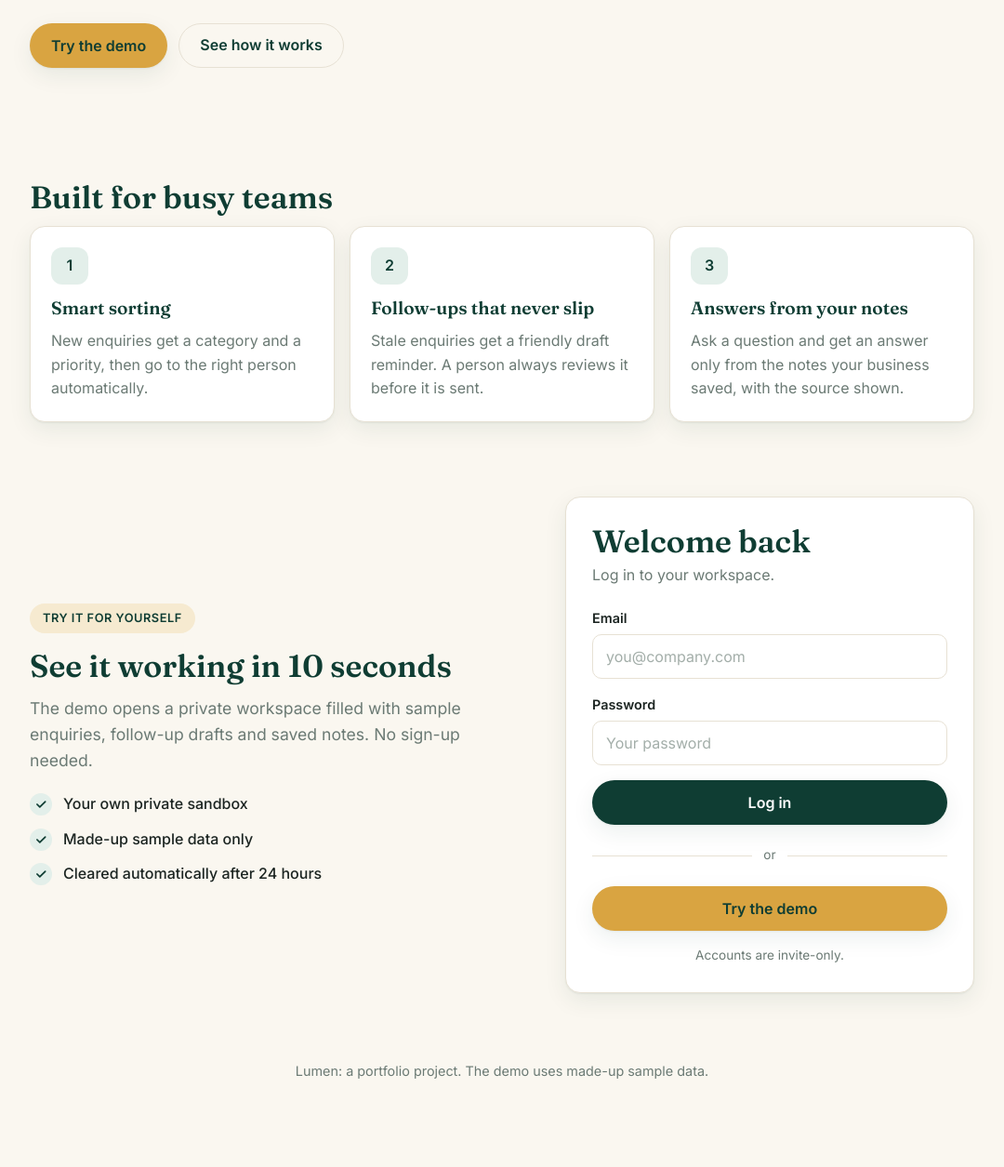
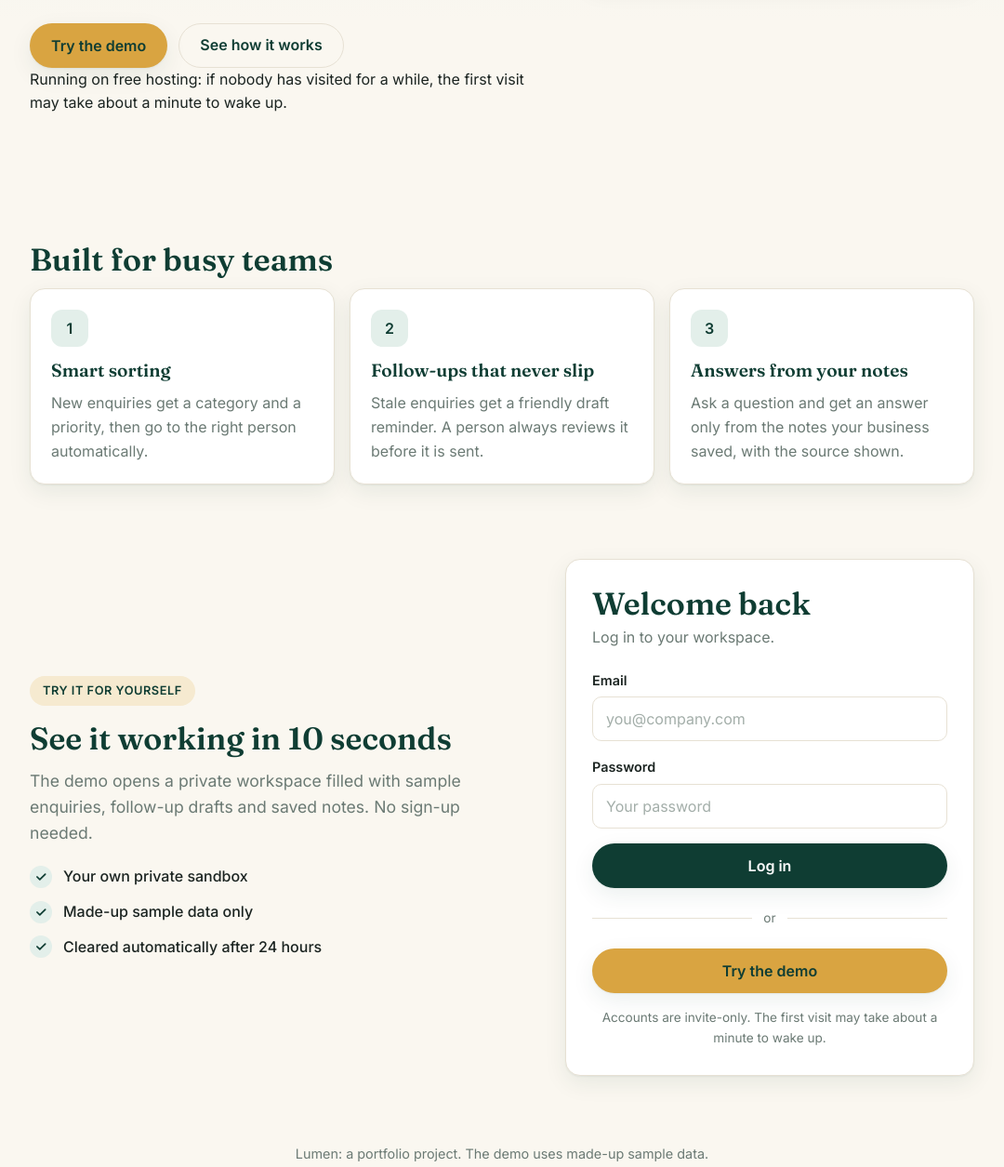
Before and after one commit to Emmanuelsun/business-ops-saas, a plain HTML site: page web/index.html in a window 1280 px wide. Shown: the part 508-1763 px from the top of the page at 93% size, without its empty margins (100-1180 px from the left). Before the commit the page ends 1719 px from the top, so only its background shows below. Drawn offline with Linux system fonts and the light colour scheme.

Commit message:
Tell visitors the first visit may take about a minute

```diff
--- a/web/index.html
+++ b/web/index.html
@@ -38,6 +38,7 @@
               <button class="btn btn-gold" type="button" data-demo data-target="message">Try the demo</button>
               <a class="btn btn-ghost" href="#features">See how it works</a>
             </div>
+            <p class="fine">Running on free hosting: if nobody has visited for a while, the first visit may take about a minute to wake up.</p>
             <p id="message" class="notice" role="alert" hidden></p>
           </div>
 
@@ -111,7 +112,7 @@
             <p id="login-message" class="notice" role="alert" hidden></p>
             <div class="divider"><span>or</span></div>
             <button class="btn btn-gold btn-block" type="button" data-demo data-target="login-message">Try the demo</button>
-            <p class="fine">Accounts are invite-only.</p>
+            <p class="fine">Accounts are invite-only. The first visit may take about a minute to wake up.</p>
           </div>
         </div>
       </div>
```
